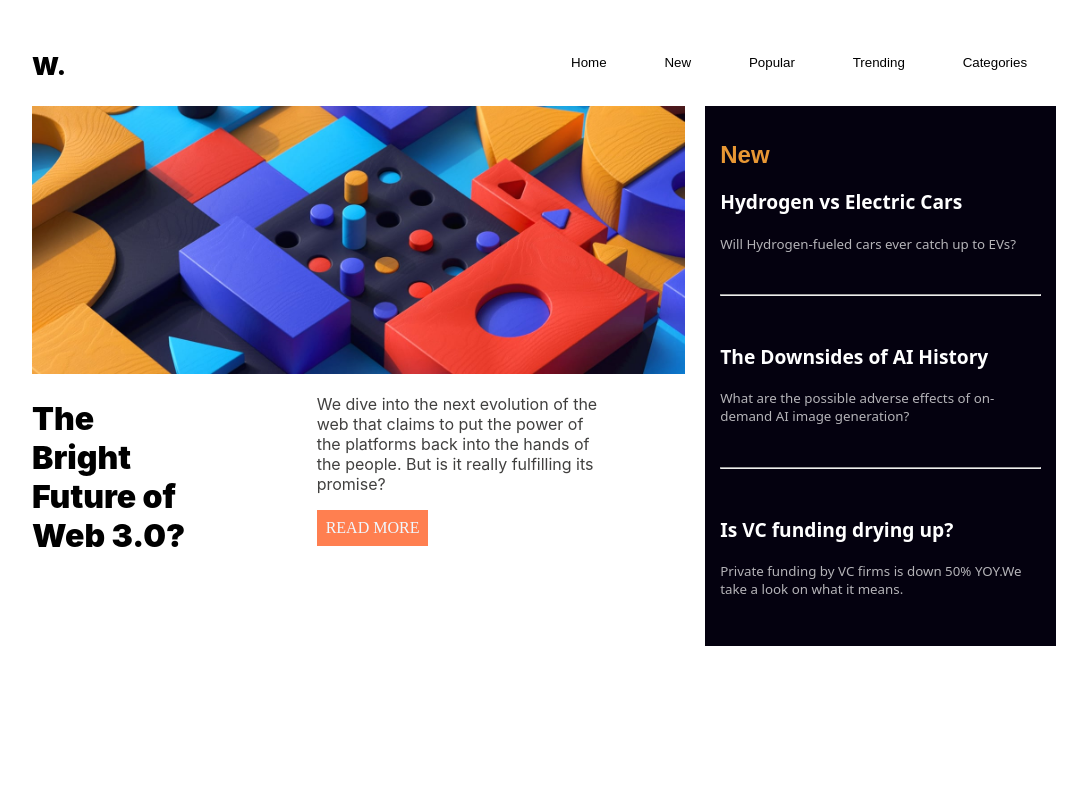
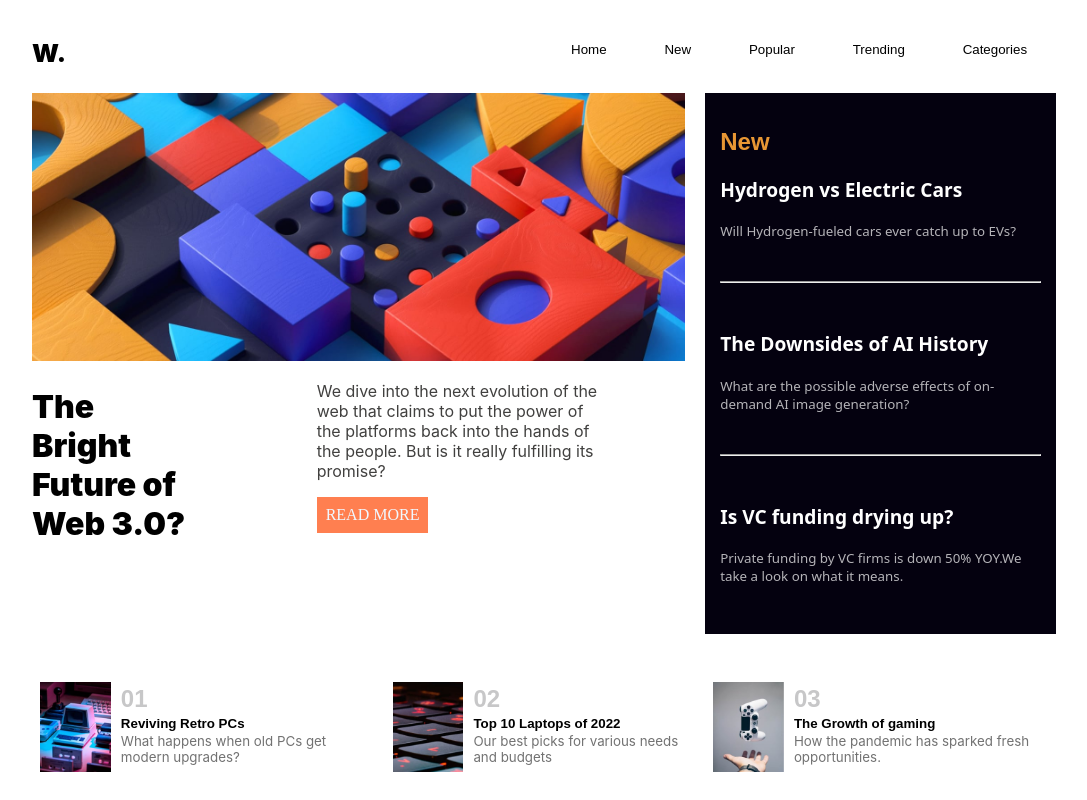
Before and after one commit to rahuls79/PracNewsHomePage, a React (Create React App) app: page / in a window 1280 px wide. Shown: the whole page, without its empty margins (96-1183 px from the left). Built offline with nearby package versions, Linux system fonts and the light colour scheme.

Commit message:
Footer Added

```diff
--- a/src/Components/Homepage.css
+++ b/src/Components/Homepage.css
@@ -1,3 +1,4 @@
 .homepage-outer{
-    padding: 2% 10%;
+    padding: 1% 10%;
+
 }
--- a/src/Components/Homepage.js
+++ b/src/Components/Homepage.js
@@ -1,6 +1,7 @@
 import "./HomePage.css";
 import PageHeader from "./PageHeader.js";
 import PageBody from "./PageBody";
+import PageNewsList from "./PageNewsList";
 
 const HomePage = () =>{
 
@@ -8,6 +9,9 @@ const HomePage = () =>{
         <div className="homepage-outer">
             <PageHeader />
             <PageBody />
+            <br></br>
+            <br></br>
+            <PageNewsList />
         </div>
     )
 }
--- /dev/null
+++ b/src/Components/PageNewsList.css
@@ -0,0 +1,40 @@
+.newsList{
+    display: flex;
+    width: 100%;
+    justify-content: space-between;
+}
+
+.item{
+    display: flex;
+    padding: 8px;
+}
+
+.item h2{
+    padding-left: 10px;
+    padding-top: 3px;
+    margin: 0;
+    color: rgb(199, 199, 200);
+}
+
+.item h3:hover{
+    color:rgb(235, 94, 94);
+    cursor: pointer;
+}
+
+.item h3{
+    padding-left: 10px;
+    padding-top: 3px;
+    margin: 0;
+    font-family: sans-serif;
+    font-size: smaller;
+    font-weight: 700;
+}
+
+.item p{
+    padding-left: 10px;
+    padding-top: 2px;
+    margin: 0;
+    font-family: revert;
+    font-size: smaller;
+    color: rgb(114, 114, 114);
+}
--- a/src/Components/PageNewsList.js
+++ b/src/Components/PageNewsList.js
@@ -0,0 +1,42 @@
+import "./PageNewsList.css";
+import pic1 from "../assets/images/image-retro-pcs.jpg"
+import pic2 from "../assets/images/image-top-laptops.jpg"
+import pic3 from "../assets/images/image-gaming-growth.jpg"
+
+const PageNewsList = () =>{
+    return(
+        <>
+        <div className="newsContainer">
+            <div className="newsList">
+                <div className = "item">
+                    <img src = {pic1} alt = "" width = '90px' height = "90px" />
+                    <div className = "itemData">
+                        <h2>01</h2>
+                        <h3>Reviving Retro PCs</h3>
+                        <p>What happens when old PCs get modern upgrades?</p>
+                    </div>
+                </div>
+                <div className = "item">
+                    <img src = {pic2} alt = "" width = '90px' height = "90px" />
+                    <div className = "itemData">
+                        <h2>02</h2>
+                        <h3>Top 10 Laptops of 2022</h3>
+                        <p>Our best picks for various needs and budgets</p>
+                    </div>
+                </div>
+                <div className = "item">
+                    <img src = {pic3} alt = "" width = '90px' height = "90px" />
+                    <div className = "itemData">
+                        <h2>03</h2>
+                        <h3>The Growth of gaming</h3>
+                        <p>How the pandemic has sparked fresh opportunities.</p>
+                    </div>
+                </div>
+            </div>
+
+        </div>
+        </>
+    )
+}
+
+export default PageNewsList;
```
